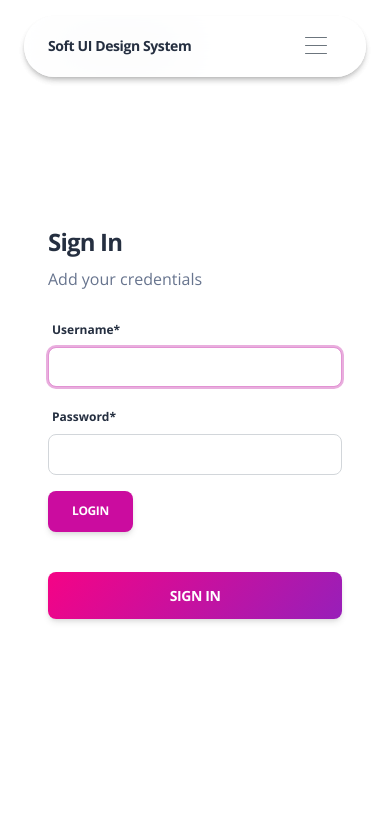
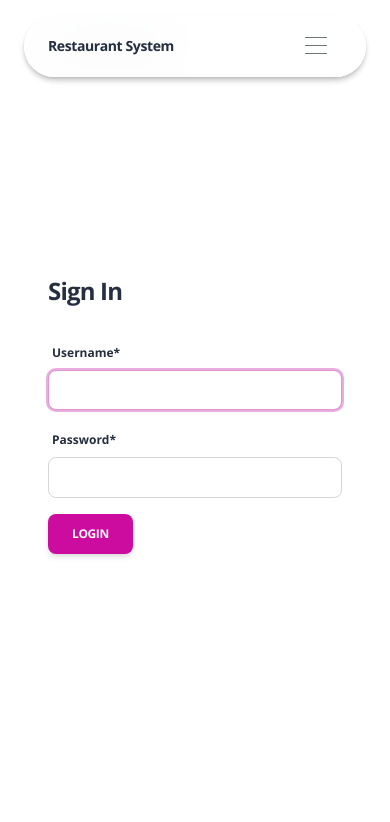
Before and after one commit to darynka-h/restaurant-kitchen-service, a Django app: page /accounts/login/ in a window 390 px wide. Shown: the top 822 px of the page. Run offline with Django 4.2, Linux system fonts and the light colour scheme; some libraries are stand-ins or nearby versions.

Commit message:
Add functionality of user logining and logouting

```diff
--- a/templates/includes/navigation.html
+++ b/templates/includes/navigation.html
@@ -6,7 +6,7 @@
           <div class="container-fluid">
             <a class="navbar-brand font-weight-bolder ms-sm-3"
                href="/" rel="tooltip" title="Designed and Coded by Creative Tim" data-placement="bottom">
-              Soft UI Design System
+              Restaurant System
             </a>
             <button class="navbar-toggler shadow-none ms-2" type="button" data-bs-toggle="collapse" data-bs-target="#navigation" aria-controls="navigation" aria-expanded="false" aria-label="Toggle navigation">
               <span class="navbar-toggler-icon mt-2">
@@ -44,7 +44,7 @@
                         </div>
                         Landing Pages
                       </h6>
-                      <a href="/page-about-us.html" class="dropdown-item border-radius-md">
+                      <a href="{% url "restaurant:cook-list" %}" class="dropdown-item border-radius-md">
                         About Us
                       </a>
                       <a href="/page-contact-us.html" class="dropdown-item border-radius-md">
@@ -376,24 +376,18 @@
                         <a class="dropdown-item ps-3 border-radius-md mb-1" href="/elements-buttons.html">
                           Buttons
                         </a>
-                        <a class="dropdown-item ps-3 border-radius-md mb-1" href="/elements-avatars.html">
-                          Avatars
-                        </a>
+
                         <a class="dropdown-item ps-3 border-radius-md mb-1" href="/elements-dropdowns.html">
                           Dropdowns
                         </a>
-                        <a class="dropdown-item ps-3 border-radius-md mb-1" href="/elements-toggles.html">
-                          Toggles
-                        </a>
+
                         <a class="dropdown-item ps-3 border-radius-md mb-1" href="/elements-breadcrumbs.html">
                           Breadcrumbs
                         </a>
                         <a class="dropdown-item ps-3 border-radius-md mb-1" href="/elements-badges.html">
                           Badges
                         </a>
-                        <a class="dropdown-item ps-3 border-radius-md mb-1" href="/elements-typography.html">
-                          Typography
-                        </a>
+
                         <a class="dropdown-item ps-3 border-radius-md mb-1" href="/elements-progress-bars.html">
                           Progress Bars
                         </a>
@@ -596,15 +590,23 @@
                   </ul>
                 </li>
                 <li class="nav-item ms-lg-auto">
-                  <a class="nav-link nav-link-icon me-2" href="{% url 'logout' %}">
-                    <i class="fa fa-sign-out me-1"></i>
-                    <p class="d-inline text-sm z-index-1 font-weight-bold" data-bs-toggle="tooltip" data-bs-placement="bottom" title="Logout">Logout</p>
-                  </a>
+                  {% if user.is_authentificated %}
+                    <a class="nav-link nav-link-icon me-2" href="{% url 'logout' %}?next={{request.path}}">
+                      <i class="fa fa-sign-out me-1"></i>
+                      <p class="d-inline text-sm z-index-1 font-weight-bold" data-bs-toggle="tooltip" data-bs-placement="bottom" title="Logout">Logout</p>
+                    </a>
+                  {% else %}
+                    <a class="nav-link nav-link-icon me-2" href="{% url 'login' %}?next={{request.path}}">
+                      <i class="fa fa-sign-out me-1"></i>
+                      <p class="d-inline text-sm z-index-1 font-weight-bold" data-bs-toggle="tooltip" data-bs-placement="bottom" title="Login">Login</p>
+                    </a>
+                  {% endif %}
+
                 </li>
                 <li class="nav-item my-auto ms-3 ms-lg-0">
-                  <a href="https://appseed.us/product/soft-ui-design-pro/django/"
+                  <a href="https://github.com/darynka-h/restaurant-kitchen-service"
                      target="_blank"
-                     class="btn btn-sm  bg-gradient-primary btn-round mb-0 me-1 mt-2 mt-md-0">PRO Version</a>
+                     class="btn btn-sm  bg-gradient-primary btn-round mb-0 me-1 mt-2 mt-md-0">Project on GitHub</a>
                 </li>
               </ul>
             </div>
--- a/templates/registration/login.html
+++ b/templates/registration/login.html
@@ -20,52 +20,24 @@
             <div class="card card-plain">
               <div class="card-header pb-0 text-left">
                 <h4 class="font-weight-bolder">Sign In</h4>
-                <p class="mb-0">
-                  {% if msg %}
-                      {{ msg | safe }}
-                  {% else %}
-                      Add your credentials
-                  {% endif %}
-                </p>
               </div>
               <div class="card-body">
-
-                <form method="post" action="{% url "login" %}">
-
+                <form method="post" action="{% url 'login' %}">
                   {% csrf_token %}
                   {{ form|crispy }}
-                    <input type="submit" value="Login" class="btn btn-primary" />
-                    <input type="hidden" name="next" value="{{ next }}" />
 
-{#                  <div class="mb-3">#}
-{#                    {{ form.username }}#}
-{#                  </div>#}
-{#                  <div class="mb-3">#}
-{#                    {{ form.password }}#}
-{#                  </div>#}
-{#                  <div class="form-check form-switch">#}
-{#                    <input class="form-check-input" type="checkbox" id="rememberMe">#}
-{#                    <label class="form-check-label" for="rememberMe">Remember me</label>#}
-{#                  </div>#}
-                  <div class="text-center">
-                    <button type="submit" name="login"
-                            class="btn btn-lg bg-gradient-primary btn-lg w-100 mt-4 mb-0">Sign in</button>
-                  </div>
+                  <input type="submit" value="Login" class="btn btn-primary" />
+                  <input type="hidden" name="next" value="{{ next }}" />
                 </form>
+
               </div>
-{#              <div class="card-footer text-center pt-0 px-lg-2 px-1">#}
-{#                <p class="mb-4 text-sm mx-auto">#}
-{#                  Don't have an account?#}
-{#                  <a href="{% url 'register' %}" class="text-primary text-gradient font-weight-bold">Sign UP</a>#}
-{#                </p>#}
-{#              </div>#}
             </div>
           </div>
           <div class="col-6 d-lg-flex d-none h-100 my-auto pe-0 position-absolute top-0 end-0 text-center justify-content-center flex-column">
             <div class="position-relative bg-gradient-primary h-100 m-3 px-7 border-radius-lg d-flex flex-column justify-content-center">
               <img src="{{ ASSETS_ROOT }}/img/shapes/pattern-lines.svg" alt="pattern-lines" class="position-absolute opacity-4 start-0">
               <div class="position-relative">
-                <img class="max-width-500 w-100 position-relative z-index-2" src="{{ ASSETS_ROOT }}/img/illustrations/chat.png">
+                <img class="max-width-500 w-100 position-relative z-index-2" src="{{ ASSETS_ROOT }}/img/illustrations/sticker.webp">
               </div>
               <h4 class="mt-5 text-white font-weight-bolder">
                 Soft UI Design System
@@ -89,28 +61,3 @@
   <script src="{{ ASSETS_ROOT }}/js/soft-design-system.min.js?v=1.0.1" type="text/javascript"></script>
 
 {% endblock javascripts %}
-
-{#{% extends "base.html" %}#}
-{#{% load crispy_forms_filters %}#}
-{##}
-{#{% block content %}#}
-{##}
-{#{% if form.errors %}#}
-{#  <p>Your username and password didn't match. Please try again.</p>#}
-{#{% endif %}#}
-{##}
-{#<h1>Login</h1>#}
-{##}
-{#{% if next %}#}
-{#  <p>Please login to see this page.</p>#}
-{#{% endif %}#}
-{##}
-{#<form method="post" action="{% url 'login' %}">#}
-{#  {% csrf_token %}#}
-{#  {{ form|crispy }}#}
-{##}
-{#  <input type="submit" value="Login" class="btn btn-primary" />#}
-{#  <input type="hidden" name="next" value="{{ next }}" />#}
-{#</form>#}
-{##}
-{#{% endblock %}#}
```
Also changed, not shown: templates/registration/logged_out.html (+68 -0 lines).
